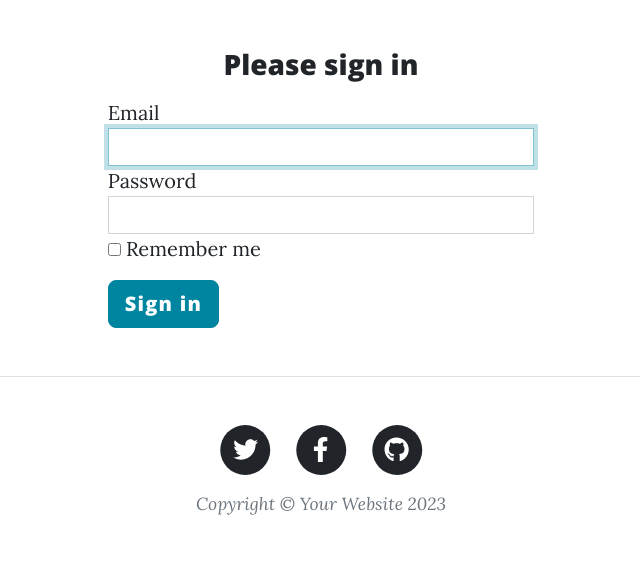
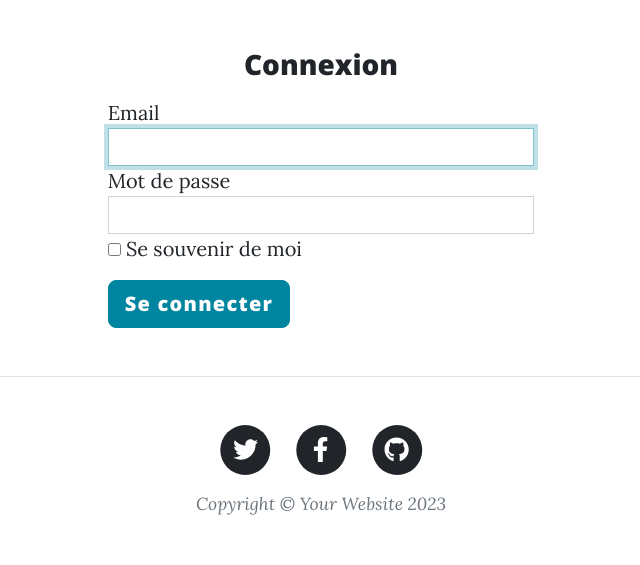
Before and after one commit to visothyouksim/tp_moto_blog, a Symfony app: template templates/security/login.html.twig in a window 1280 px wide. Shown: the part 556-1121 px from the top of the page, without its empty margins (319-959 px from the left). Run offline with Twig, Linux system fonts and the light colour scheme; the template is opened without the code that fills it, so the values that code supplies are empty; some libraries are stand-ins or nearby versions.

Commit message:
Update login.html.twig

```diff
--- a/templates/security/login.html.twig
+++ b/templates/security/login.html.twig
@@ -28,11 +28,11 @@
             </div>
         {% endif %}
 
-        <h1 class="h3 mb-3 font-weight-normal text-center">Please sign in</h1>
+        <h1 class="h3 mb-3 font-weight-normal text-center">Connexion</h1>
         <label for="inputEmail">Email</label>
         <input type="email" value="{{ last_username }}" name="email" id="inputEmail" class="form-control"
                autocomplete="email" required autofocus>
-        <label for="inputPassword">Password</label>
+        <label for="inputPassword">Mot de passe</label>
         <input type="password" name="password" id="inputPassword" class="form-control" autocomplete="current-password"
                required>
 
@@ -42,12 +42,12 @@
 
         <div class="checkbox mb-3">
             <label>
-                <input type="checkbox" name="_remember_me"> Remember me
+                <input type="checkbox" name="_remember_me"> Se souvenir de moi
             </label>
         </div>
 
         <button class="btn btn-lg btn-primary" type="submit">
-            Sign in
+            Se connecter
         </button>
     </form>
 {% endblock %}
```
